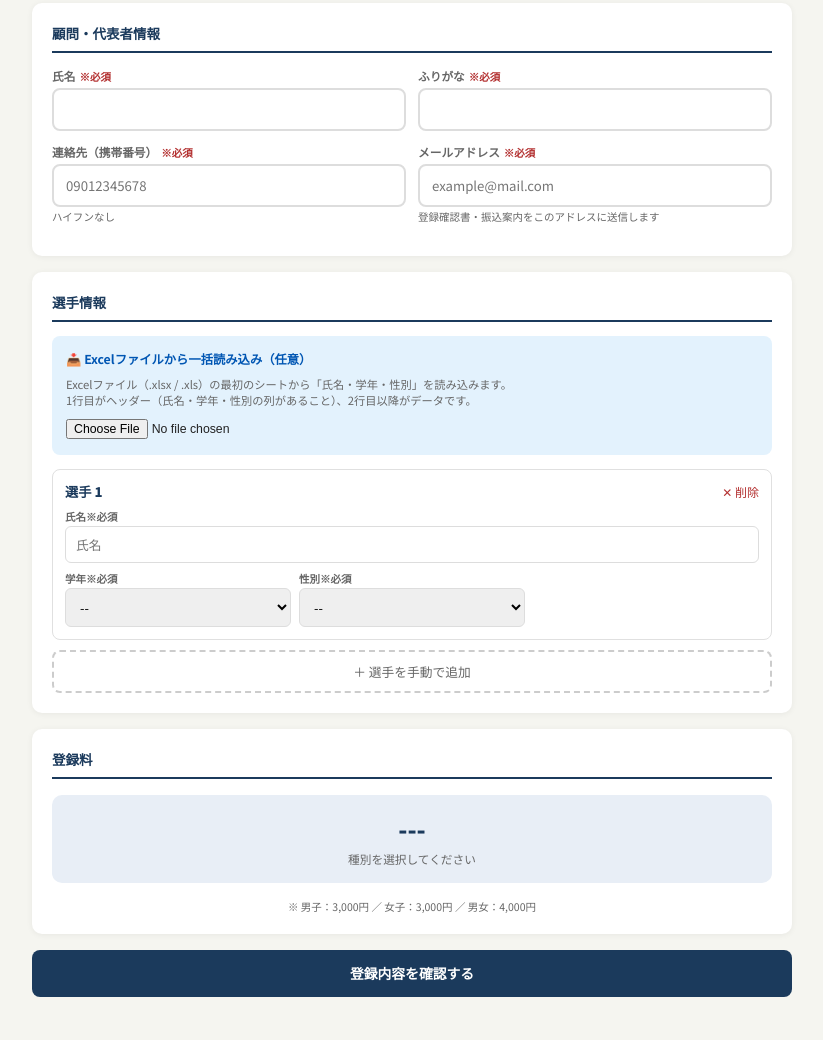
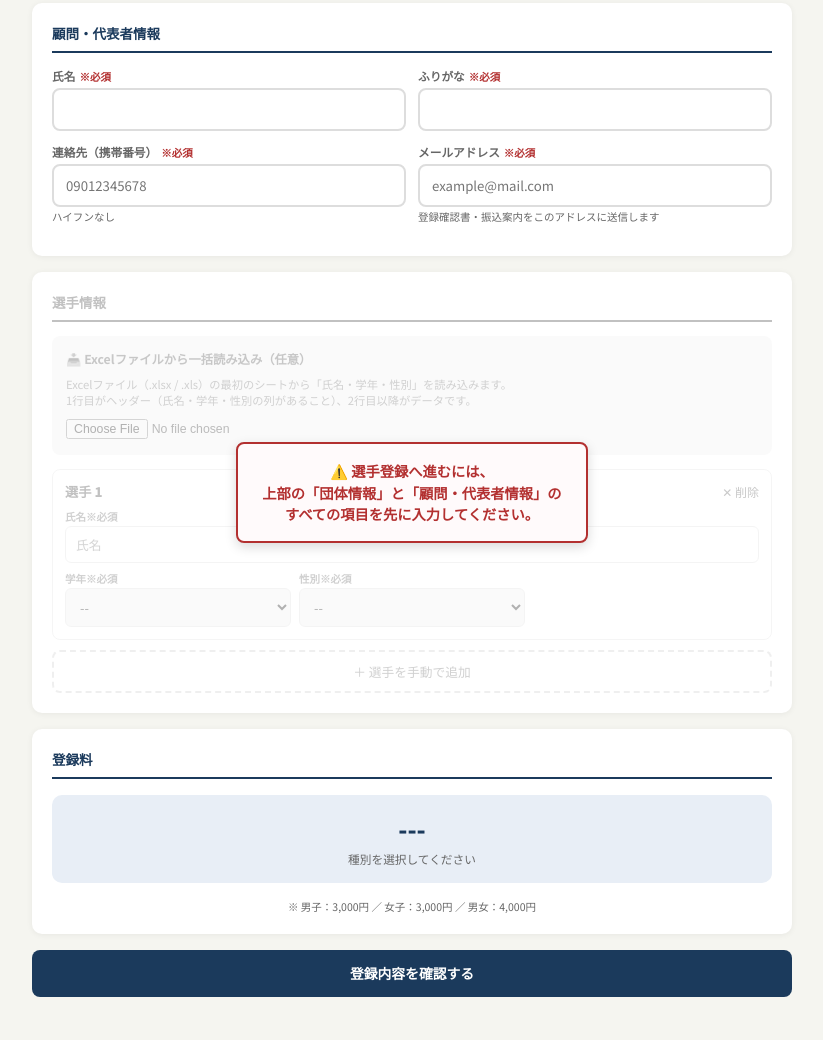
Before and after one commit to SKKR-D/moeagare-iwate, a plain HTML site: page registration.html in a window 1280 px wide. Shown: the part 395-1435 px from the top of the page, without its empty margins (228-1051 px from the left). Drawn offline with Linux system fonts and the light colour scheme.

Commit message:
Update registration.html

```diff
--- a/registration.html
+++ b/registration.html
@@ -74,6 +74,40 @@ body{font-family:'Noto Sans JP',sans-serif;background:var(--gray);color:var(--te
 .modal-section{font-size:.85rem;font-weight:700;color:var(--main);margin:14px 0 6px;border-bottom:1px solid var(--main);padding-bottom:4px}
 .modal-btns{display:flex;gap:10px;justify-content:center;margin-top:16px}
 .footer{text-align:center;padding:30px 20px;font-size:.7rem;color:var(--text-light)}
+
+/* ★追加：未入力時のロック（グレーアウト）スタイル */
+.disabled-card {
+  position: relative;
+}
+.disabled-card > *:not(.disabled-overlay) {
+  opacity: 0.3;
+  pointer-events: none;
+  filter: grayscale(100%);
+}
+.disabled-overlay {
+  display: none;
+}
+.disabled-card .disabled-overlay {
+  display: flex;
+  position: absolute;
+  top: 0; left: 0; right: 0; bottom: 0;
+  z-index: 10;
+  align-items: center;
+  justify-content: center;
+  border-radius: var(--radius);
+}
+.disabled-msg {
+  background: #fffafb;
+  color: var(--red);
+  padding: 16px 24px;
+  border: 2px solid var(--red);
+  border-radius: 8px;
+  font-weight: 900;
+  font-size: .95rem;
+  box-shadow: 0 4px 12px rgba(0,0,0,.15);
+  text-align: center;
+  line-height: 1.5;
+}
 </style>
 <script src="https://cdnjs.cloudflare.com/ajax/libs/xlsx/0.18.5/xlsx.full.min.js"></script>
 </head>
@@ -100,7 +134,7 @@ body{font-family:'Noto Sans JP',sans-serif;background:var(--gray);color:var(--te
         </div>
         <div class="form-row">
           <label>ふりがな<span class="req">※必須</span></label>
-          <input type="text" id="teamKana" required placeholder="例：まるまるちゅうがっこう、まるまるそふとてにすくらぶ">
+          <input type="text" id="teamKana" required placeholder="例：まるまるちゅうがっこう">
         </div>
       </div>
       <div class="form-row">
@@ -115,11 +149,11 @@ body{font-family:'Noto Sans JP',sans-serif;background:var(--gray);color:var(--te
         <label>参加地区名<span class="req">※必須</span></label>
         <select id="district" required>
           <option value="">選択してください</option>
-          <option>01_久慈</option><option>02_二戸</option><option>03_岩手</option>
-          <option>04_盛岡</option><option>05_紫波</option><option>06_花巻</option>
-          <option>07_和賀</option><option>08_胆江</option><option>09_一関</option>
-          <option>10_気仙</option><option>11_釜石・大槌</option><option>12_遠野</option>
-          <option>13_宮古</option>
+          <option>久慈</option><option>二戸</option><option>岩手</option>
+          <option>盛岡</option><option>紫波</option><option>花巻</option>
+          <option>和賀</option><option>胆江</option><option>一関</option>
+          <option>気仙</option><option>遠野</option><option>釜石・大槌</option>
+          <option>宮古</option>
         </select>
       </div>
     </div>
@@ -150,7 +184,10 @@ body{font-family:'Noto Sans JP',sans-serif;background:var(--gray);color:var(--te
       </div>
     </div>
 
-    <div class="card">
+    <div class="card disabled-card" id="playerCard">
+      <div class="disabled-overlay">
+        <div class="disabled-msg">⚠️ 選手登録へ進むには、<br>上部の「団体情報」と「顧問・代表者情報」の<br>すべての項目を先に入力してください。</div>
+      </div>
       <h2>選手情報</h2>
       <div style="background:#e3f2fd;border-radius:8px;padding:14px;margin-bottom:14px">
         <div style="font-size:.82rem;font-weight:700;color:#0056b3;margin-bottom:8px">📥 Excelファイルから一括読み込み（任意）</div>
@@ -195,6 +232,44 @@ var CATEGORY_FEES = { '男子': 3000, '女子': 3000, '男女': 4000 };
 var GRADES = ['1年', '2年', '3年'];
 var GENDERS = ['男', '女'];
 var playerCount = 0;
+
+// ★追加：ページ読み込み時に、入力監視イベントを一括設定
+window.addEventListener('DOMContentLoaded', function() {
+  var inputs = document.querySelectorAll('#teamName, #teamKana, input[name="category"], #district, #repName, #repKana, #repPhone, #repEmail');
+  for (var i = 0; i < inputs.length; i++) {
+    inputs[i].addEventListener('input', checkFormReady);
+    inputs[i].addEventListener('change', checkFormReady);
+  }
+  checkFormReady(); // 初期ロード時にも判定を実行
+});
+
+// ★追加：上部の必須項目がすべて埋まっているか判定し、選手情報カードのロックを解除する関数
+function checkFormReady() {
+  var tName = document.getElementById('teamName').value.trim();
+  var tKana = document.getElementById('teamKana').value.trim();
+  var cat = getCategory();
+  var dist = document.getElementById('district').value;
+  var rName = document.getElementById('repName').value.trim();
+  var rKana = document.getElementById('repKana').value.trim();
+
+  var phoneEl = document.getElementById('repPhone');
+  var emailEl = document.getElementById('repEmail');
+  var rPhone = phoneEl.value.trim();
+  var rEmail = emailEl.value.trim();
+
+  var phoneValid = phoneEl.checkValidity();
+  var emailValid = emailEl.checkValidity();
+
+  // すべて入力されていて、かつ電話・メールの形式が正しいか
+  var isReady = tName && tKana && cat && dist && rName && rKana && rPhone && phoneValid && rEmail && emailValid;
+
+  var pCard = document.getElementById('playerCard');
+  if (isReady) {
+    pCard.classList.remove('disabled-card');
+  } else {
+    pCard.classList.add('disabled-card');
+  }
+}
 
 function addPlayer() {
   var area = document.getElementById('playerArea');
@@ -261,7 +336,6 @@ function importExcel(input) {
         return;
       }
 
-      // ★修正点：エラーメッセージを大きく目立たせる
       var cat = getCategory();
       if (cat === '男子' || cat === '女子') {
         for (var ri = 1; ri < rows.length; ri++) {
@@ -362,9 +436,35 @@ function calcFee() {
   }
 }
 
+// ★修正：種別が「後から変更された場合」に矛盾する選手がいたらリセットする処理を追加
 function updateGenders() {
   var cat = getCategory();
   var cards = document.querySelectorAll('.player-card');
+
+  // 変更された種別と、既に入力されている選手の性別に矛盾がないかチェック
+  var hasConflict = false;
+  for (var i = 0; i < cards.length; i++) {
+    var id = cards[i].id.replace('pl_', '');
+    var sel = document.getElementById('plgender_' + id);
+    if (!sel) continue;
+
+    var currentVal = sel.value;
+    if (cat === '男子' && currentVal === '女') hasConflict = true;
+    if (cat === '女子' && currentVal === '男') hasConflict = true;
+  }
+
+  // 矛盾が生じた場合はアラートを出して選手リストをリセット
+  if (hasConflict) {
+    alert('⚠️ 選択された「種別」と、現在入力されている選手の「性別」に矛盾が生じたため、選手リストをリセットしました。\nお手数ですが再度選手を入力してください。');
+    document.getElementById('playerArea').innerHTML = '';
+    playerCount = 0;
+    document.getElementById('importStatus').textContent = '';
+    document.getElementById('excelFile').value = '';
+    addPlayer();
+    return; // addPlayer内で再度updateGendersが呼ばれるのでここで終了
+  }
+
+  // 矛盾がなければ、通常通り性別の固定・解除を行う
   for (var i = 0; i < cards.length; i++) {
     var id = cards[i].id.replace('pl_', '');
     var sel = document.getElementById('plgender_' + id);
```
